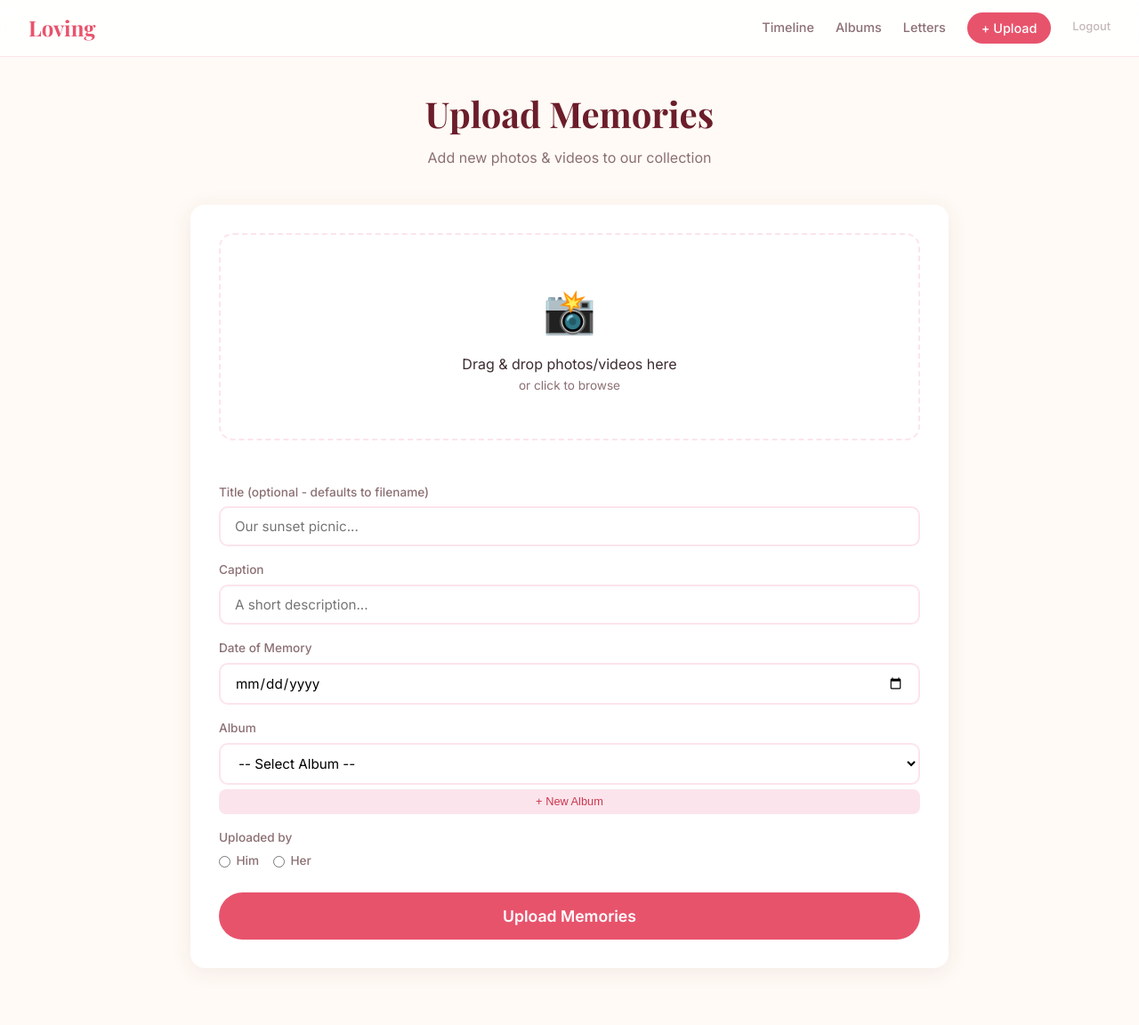
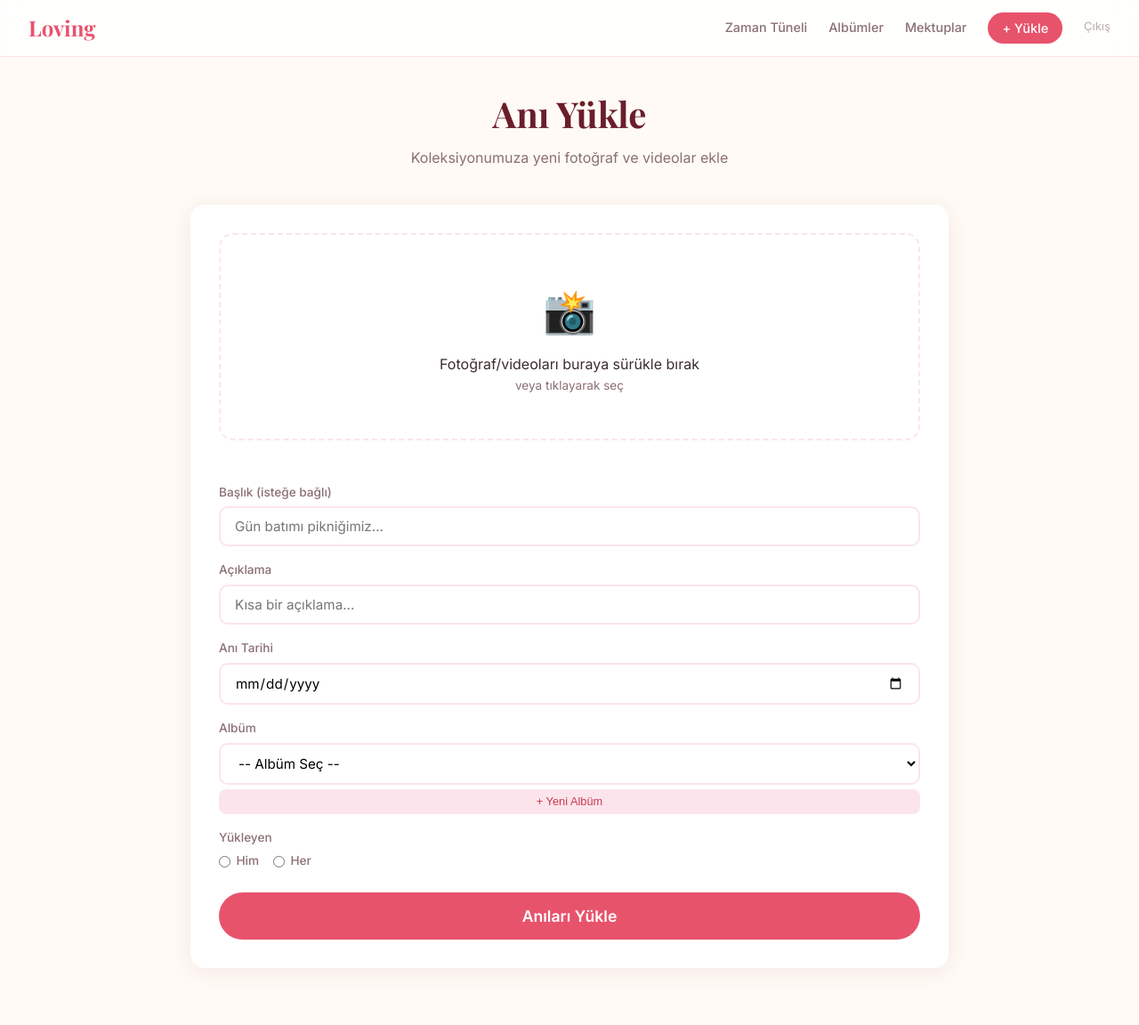
Before and after one commit to mimamoglu/Loving, a Flask app: page /upload in a window 1280 px wide. Shown: the whole page at 89% size. Run offline with Flask 2, Linux system fonts and the light colour scheme; the visitor is signed in with stand-in values (Sample User, id 1); data comes from the database, SQL or seed files in the repository; some web fonts are replaced.

Commit message:
Translate all UI text from English to Turkish
Translates navigation, page titles, buttons, placeholders, flash
messages, confirmation dialogs, and empty state messages across
all templates and app.py.

https://claude.ai/code/session_016rTB1QmSNg5z6Sntr1eM1p

```diff
--- a/app.py
+++ b/app.py
@@ -48,7 +48,7 @@ def login():
             session["logged_in"] = True
             session.permanent = True
             return redirect(url_for("landing"))
-        flash("Wrong password, try again 💔")
+        flash("Yanlış şifre, tekrar dene 💔")
     return render_template("login.html")
 
 
@@ -159,7 +159,7 @@ def new_letter():
     content = request.form.get("content", "").strip()
 
     if not all([author, title, content]):
-        flash("Please fill in all fields.")
+        flash("Lütfen tüm alanları doldur.")
         return redirect(url_for("letters"))
 
     db = get_db()
@@ -169,7 +169,7 @@ def new_letter():
     )
     db.commit()
     db.close()
-    flash("Letter sent with love! 💌")
+    flash("Mektup sevgiyle gönderildi! 💌")
     return redirect(url_for("letters"))
 
 
@@ -180,7 +180,7 @@ def delete_letter(letter_id):
     db.execute("DELETE FROM letters WHERE id = ?", (letter_id,))
     db.commit()
     db.close()
-    flash("Letter deleted.")
+    flash("Mektup silindi.")
     return redirect(url_for("letters"))
 
 
@@ -201,7 +201,7 @@ def upload():
         uploaded_by = request.form.get("uploaded_by", "").strip()
 
         if not files or not files[0].filename:
-            flash("Please select at least one file.")
+            flash("Lütfen en az bir dosya seç.")
             return redirect(url_for("upload"))
 
         saved = 0
@@ -234,7 +234,7 @@ def upload():
 
         db.commit()
         db.close()
-        flash(f"{saved} memory(ies) uploaded! 🎉")
+        flash(f"{saved} anı yüklendi! 🎉")
         return redirect(url_for("timeline"))
 
     db.close()
@@ -263,7 +263,7 @@ def delete_memory(memory_id):
         db.execute("DELETE FROM memories WHERE id = ?", (memory_id,))
         db.commit()
     db.close()
-    flash("Memory deleted.")
+    flash("Anı silindi.")
     return redirect(request.referrer or url_for("timeline"))
 
 
--- a/templates/base.html
+++ b/templates/base.html
@@ -1,5 +1,5 @@
 <!DOCTYPE html>
-<html lang="en">
+<html lang="tr">
 <head>
     <meta charset="UTF-8">
     <meta name="viewport" content="width=device-width, initial-scale=1.0">
@@ -15,11 +15,11 @@
     <nav class="navbar">
         <a href="{{ url_for('landing') }}" class="nav-logo">Loving</a>
         <div class="nav-links">
-            <a href="{{ url_for('timeline') }}" class="{% if request.endpoint == 'timeline' %}active{% endif %}">Timeline</a>
-            <a href="{{ url_for('albums') }}" class="{% if request.endpoint == 'albums' %}active{% endif %}">Albums</a>
-            <a href="{{ url_for('letters') }}" class="{% if request.endpoint == 'letters' %}active{% endif %}">Letters</a>
-            <a href="{{ url_for('upload') }}" class="nav-upload {% if request.endpoint == 'upload' %}active{% endif %}">+ Upload</a>
-            <a href="{{ url_for('logout') }}" class="nav-logout">Logout</a>
+            <a href="{{ url_for('timeline') }}" class="{% if request.endpoint == 'timeline' %}active{% endif %}">Zaman Tüneli</a>
+            <a href="{{ url_for('albums') }}" class="{% if request.endpoint == 'albums' %}active{% endif %}">Albümler</a>
+            <a href="{{ url_for('letters') }}" class="{% if request.endpoint == 'letters' %}active{% endif %}">Mektuplar</a>
+            <a href="{{ url_for('upload') }}" class="nav-upload {% if request.endpoint == 'upload' %}active{% endif %}">+ Yükle</a>
+            <a href="{{ url_for('logout') }}" class="nav-logout">Çıkış</a>
         </div>
         <button class="nav-toggle" onclick="document.querySelector('.nav-links').classList.toggle('open')">
             <span></span><span></span><span></span>
--- a/templates/upload.html
+++ b/templates/upload.html
@@ -1,11 +1,11 @@
 {% extends "base.html" %}
-{% block head %}<title>Upload - Loving</title>{% endblock %}
+{% block head %}<title>Yükle - Loving</title>{% endblock %}
 
 {% block content %}
 <div class="page-container">
     <div class="page-header">
-        <h1>Upload Memories</h1>
-        <p>Add new photos & videos to our collection</p>
+        <h1>Anı Yükle</h1>
+        <p>Koleksiyonumuza yeni fotoğraf ve videolar ekle</p>
     </div>
 
     <div class="upload-card">
@@ -13,45 +13,45 @@
             <!-- Drop zone -->
             <div class="drop-zone" id="dropZone">
                 <div class="drop-icon">📸</div>
-                <p>Drag & drop photos/videos here</p>
-                <p class="drop-hint">or click to browse</p>
+                <p>Fotoğraf/videoları buraya sürükle bırak</p>
+                <p class="drop-hint">veya tıklayarak seç</p>
                 <input type="file" name="files" id="fileInput" multiple accept="image/*,video/*" hidden>
             </div>
             <div class="file-preview" id="filePreview"></div>
 
             <div class="form-grid">
                 <div class="form-row">
-                    <label>Title (optional - defaults to filename)</label>
-                    <input type="text" name="title" placeholder="Our sunset picnic...">
+                    <label>Başlık (isteğe bağlı)</label>
+                    <input type="text" name="title" placeholder="Gün batımı pikniğimiz...">
                 </div>
                 <div class="form-row">
-                    <label>Caption</label>
-                    <input type="text" name="caption" placeholder="A short description...">
+                    <label>Açıklama</label>
+                    <input type="text" name="caption" placeholder="Kısa bir açıklama...">
                 </div>
                 <div class="form-row">
-                    <label>Date of Memory</label>
+                    <label>Anı Tarihi</label>
                     <input type="date" name="memory_date">
                 </div>
                 <div class="form-row">
-                    <label>Album</label>
+                    <label>Albüm</label>
                     <select name="category_id" id="categorySelect">
-                        <option value="">-- Select Album --</option>
+                        <option value="">-- Albüm Seç --</option>
                         {% for cat in categories %}
                         <option value="{{ cat.id }}">{{ cat.emoji }} {{ cat.name }}</option>
                         {% endfor %}
                     </select>
-                    <button type="button" class="btn-small" onclick="showNewCategory()">+ New Album</button>
+                    <button type="button" class="btn-small" onclick="showNewCategory()">+ Yeni Albüm</button>
                 </div>
                 <div class="form-row" id="newCategoryRow" style="display:none">
-                    <label>New Album Name</label>
+                    <label>Yeni Albüm Adı</label>
                     <div class="inline-form">
-                        <input type="text" id="newCatName" placeholder="Album name">
+                        <input type="text" id="newCatName" placeholder="Albüm adı">
                         <input type="text" id="newCatEmoji" placeholder="Emoji" maxlength="4" style="width:60px">
-                        <button type="button" class="btn-small" onclick="addCategory()">Add</button>
+                        <button type="button" class="btn-small" onclick="addCategory()">Ekle</button>
                     </div>
                 </div>
                 <div class="form-row">
-                    <label>Uploaded by</label>
+                    <label>Yükleyen</label>
                     <div class="radio-group">
                         <label class="radio-label">
                             <input type="radio" name="uploaded_by" value="{{ partner1 }}">
@@ -67,10 +67,10 @@
 
             <div class="upload-progress" id="uploadProgress" style="display:none">
                 <div class="progress-bar"><div class="progress-fill" id="progressFill"></div></div>
-                <span id="progressText">Uploading...</span>
+                <span id="progressText">Yükleniyor...</span>
             </div>
 
-            <button type="submit" class="btn-primary btn-large">Upload Memories</button>
+            <button type="submit" class="btn-primary btn-large">Anıları Yükle</button>
         </form>
     </div>
 </div>
@@ -156,7 +156,7 @@ document.getElementById('uploadForm').addEventListener('submit', function(e) {
         if (e.lengthComputable) {
             const pct = Math.round((e.loaded / e.total) * 100);
             progressFill.style.width = pct + '%';
-            progressText.textContent = `Uploading... ${pct}%`;
+            progressText.textContent = `Yükleniyor... ${pct}%`;
         }
     });
 
```
Also changed, not shown: templates/albums.html (+10 -10 lines), templates/landing.html (+8 -8 lines), templates/letters.html (+13 -13 lines), templates/login.html (+4 -4 lines), templates/timeline.html (+9 -9 lines).
